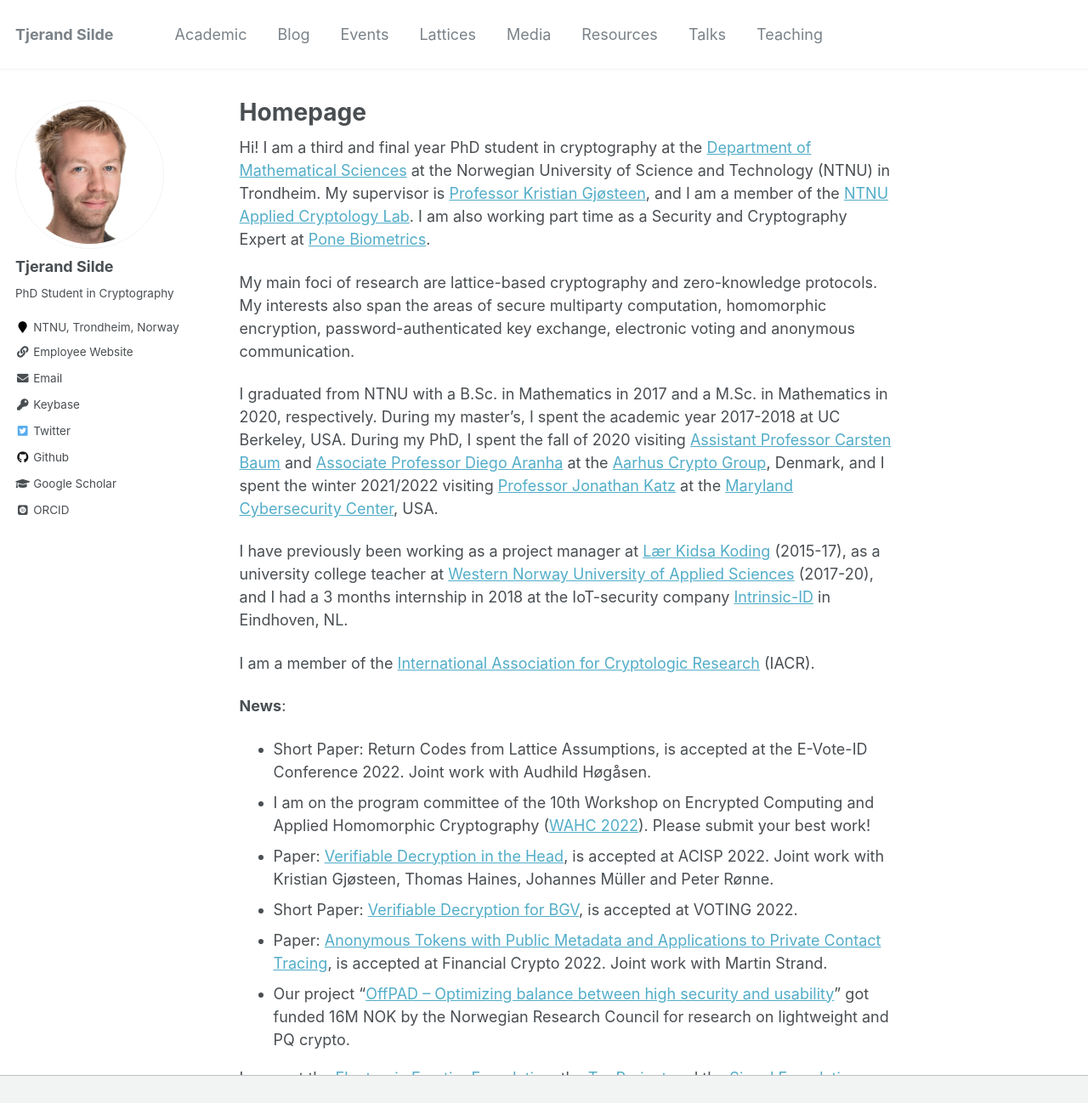
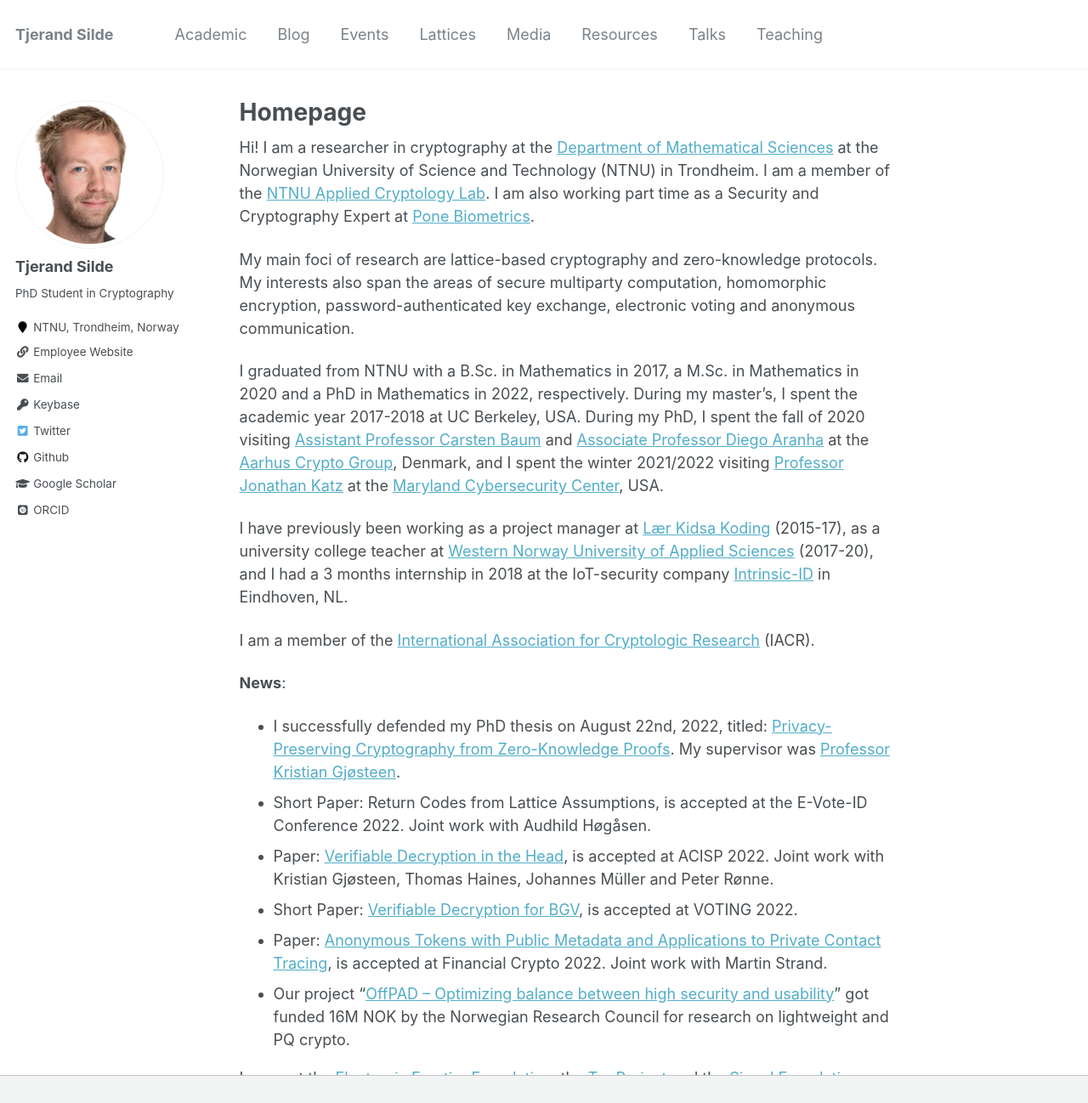
Before and after one commit to tjesi/tjesi.github.io, a Jekyll site: the page built from _pages/about.md, in a window 1280 px wide and 1400 px high, cut to the strip 0-1298 px from the top of the window. Shown: the whole strip at 85% size. Built offline with Jekyll 4.4.1, drawn with Linux system fonts in a browser that asks for light colours; some web fonts are replaced.

Commit message:
Update about.md

```diff
--- a/_pages/about.md
+++ b/_pages/about.md
@@ -8,20 +8,19 @@ redirect_from:
   - /about.html
 ---
 
-Hi! I am a third and final year PhD student in cryptography at the [Department of Mathematical Sciences](https://www.ntnu.edu/imf) at the Norwegian University of Science and Technology (NTNU) in Trondheim. My supervisor is [Professor Kristian Gjøsteen](https://www.ntnu.edu/employees/kristian.gjosteen), and I am a member of the [NTNU Applied Cryptology Lab](https://www.ntnu.edu/iik/nacl-lab). I am
-also working part time as a Security and Cryptography Expert at [Pone Biometrics](https://ponebiometrics.com/the-team).
+Hi! I am a researcher in cryptography at the [Department of Mathematical Sciences](https://www.ntnu.edu/imf) at the Norwegian University of Science and Technology (NTNU) in Trondheim. I am a member of the [NTNU Applied Cryptology Lab](https://www.ntnu.edu/iik/nacl-lab). I am also working part time as a Security and Cryptography Expert at [Pone Biometrics](https://ponebiometrics.com/the-team).
 
 My main foci of research are lattice-based cryptography and zero-knowledge protocols. My interests also span the areas of secure multiparty computation, homomorphic encryption, password-authenticated key exchange, electronic voting and anonymous communication.
 
-I graduated from NTNU with a B.Sc. in Mathematics in 2017 and a M.Sc. in Mathematics in 2020, respectively. During my master's, I spent the academic year 2017-2018 at UC Berkeley, USA. During my PhD, I spent the fall of 2020 visiting [Assistant Professor Carsten Baum](http://carstenbaum.com) and [Associate Professor Diego Aranha](https://dfaranha.github.io) at the [Aarhus Crypto Group](https://users-cs.au.dk/orlandi/cryptogroup), Denmark, and I spent the winter 2021/2022 visiting [Professor Jonathan Katz](http://www.cs.umd.edu/~jkatz) at the [Maryland Cybersecurity Center](https://cyber.umd.edu), USA.
+I graduated from NTNU with a B.Sc. in Mathematics in 2017, a M.Sc. in Mathematics in 2020 and a PhD in Mathematics in 2022, respectively. During my master's, I spent the academic year 2017-2018 at UC Berkeley, USA. During my PhD, I spent the fall of 2020 visiting [Assistant Professor Carsten Baum](http://carstenbaum.com) and [Associate Professor Diego Aranha](https://dfaranha.github.io) at the [Aarhus Crypto Group](https://users-cs.au.dk/orlandi/cryptogroup), Denmark, and I spent the winter 2021/2022 visiting [Professor Jonathan Katz](http://www.cs.umd.edu/~jkatz) at the [Maryland Cybersecurity Center](https://cyber.umd.edu), USA.
 
 I have previously been working as a project manager at [Lær Kidsa Koding](https://www.kidsakoder.no) (2015-17), as a university college teacher at [Western Norway University of Applied Sciences](https://www.hvl.no/en) (2017-20), and I had a 3 months internship in 2018 at the IoT-security company [Intrinsic-ID](https://www.intrinsic-id.com) in Eindhoven, NL.
 
 I am a member of the [International Association for Cryptologic Research](https://iacr.org) (IACR).
 
 **News**:
+- I successfully defended my PhD thesis on August 22nd, 2022, titled: [Privacy-Preserving Cryptography from Zero-Knowledge Proofs](https://ntnuopen.ntnu.no/ntnu-xmlui/handle/11250/3012606). My supervisor was [Professor Kristian Gjøsteen](https://www.ntnu.edu/employees/kristian.gjosteen).
 - Short Paper: Return Codes from Lattice Assumptions, is accepted at the E-Vote-ID Conference 2022. Joint work with Audhild Høgåsen.
-- I am on the program committee of the 10th Workshop on Encrypted Computing and Applied Homomorphic Cryptography ([WAHC 2022](https://homomorphicencryption.org/workshops/wahc22)). Please submit your best work!
 - Paper: [Verifiable Decryption in the Head](https://eprint.iacr.org/2021/558.pdf), is accepted at ACISP 2022. Joint work with Kristian Gjøsteen, Thomas Haines, Johannes Müller and Peter Rønne.
 - Short Paper: [Verifiable Decryption for BGV](https://eprint.iacr.org/2021/1693.pdf), is accepted at VOTING 2022.
 - Paper: [Anonymous Tokens with Public Metadata and Applications to Private Contact Tracing](https://eprint.iacr.org/2021/203.pdf), is accepted at Financial Crypto 2022. Joint work with Martin Strand.
```
